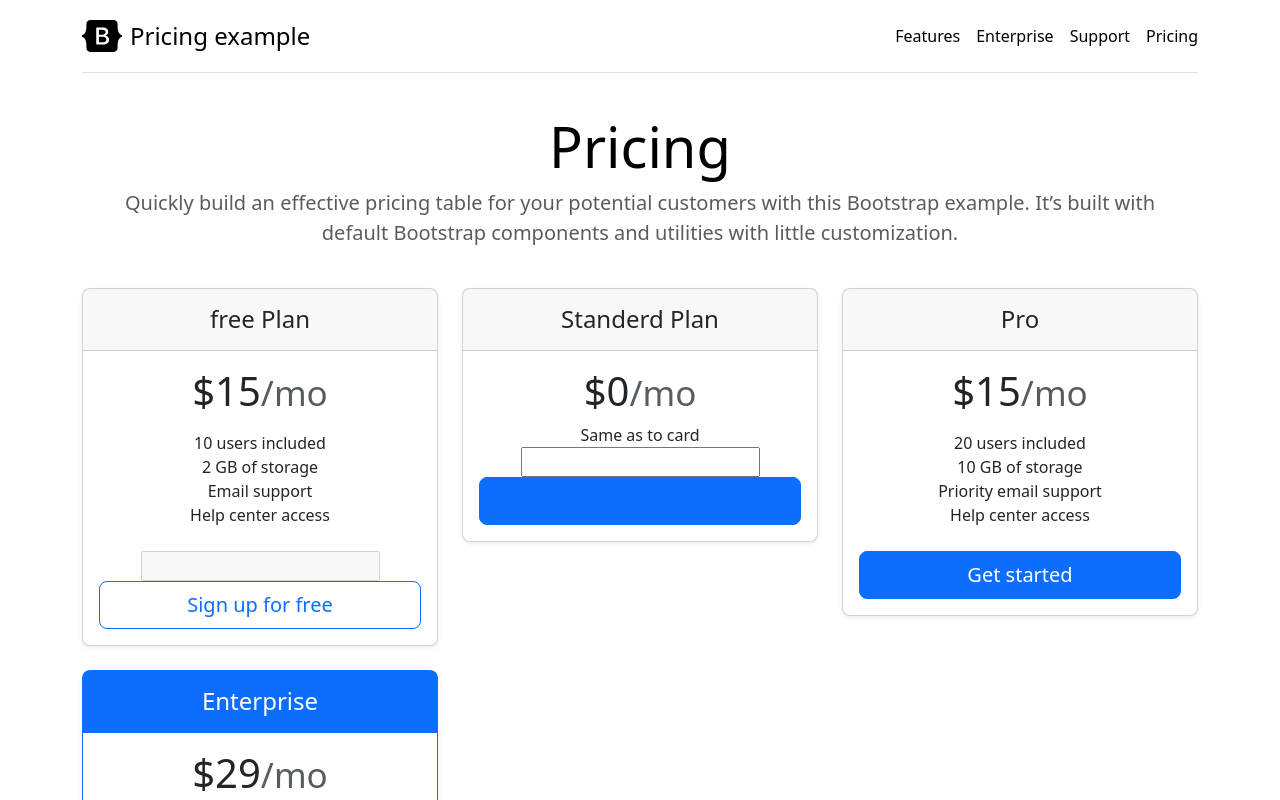
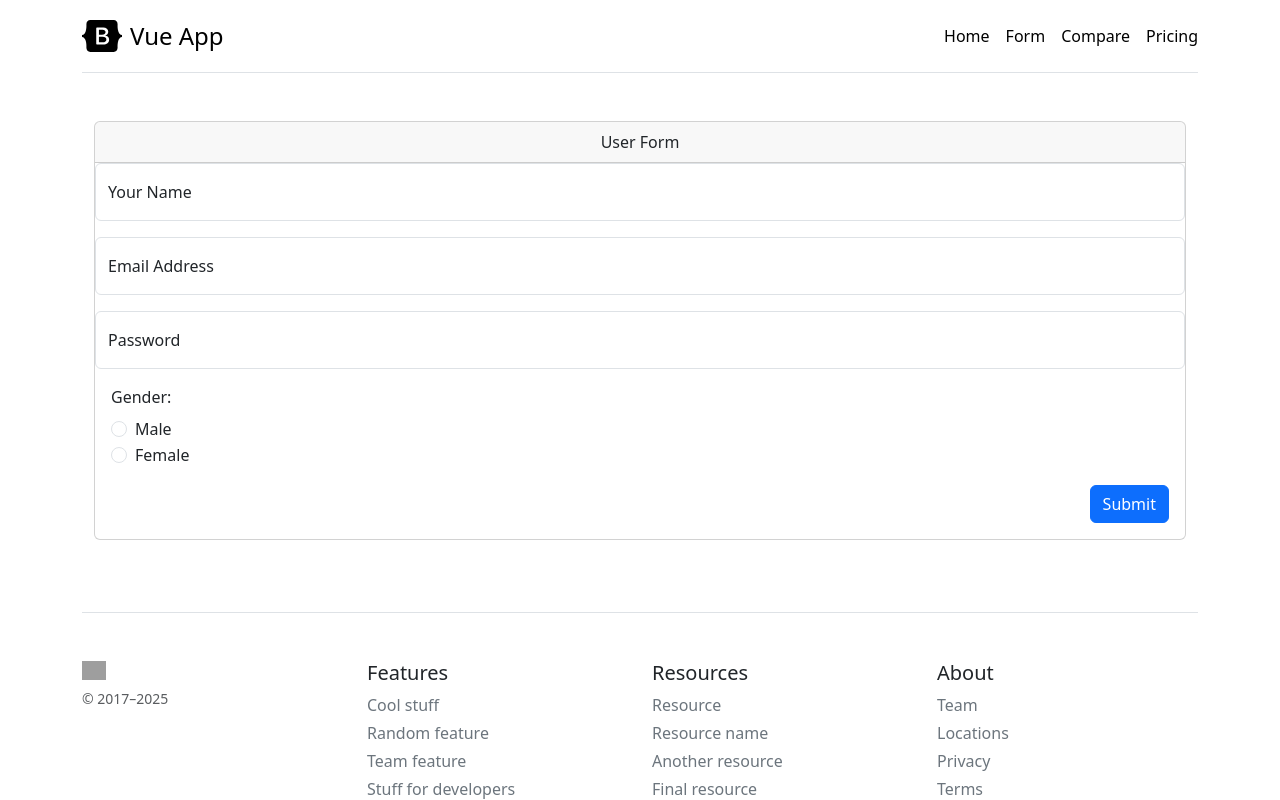
Before and after one commit to sohelr-dev/vuejs, a Vue app in the folder vue-app/: page /form in a window 1280 px wide. Shown: the top 800 px of the page. Built offline with nearby package versions, Linux system fonts and the light colour scheme; grey boxes are pictures that could not be loaded; the HTML template or start-up script is replaced by a standard one.

Commit message:
tamplating and form submition

```diff
--- a/vue-app/package.json
+++ b/vue-app/package.json
@@ -15,7 +15,8 @@
   },
   "dependencies": {
     "bootstrap": "^5.3.8",
-    "vue": "^3.5.22"
+    "vue": "^3.5.22",
+    "vue-router": "^4.6.3"
   },
   "devDependencies": {
     "@tsconfig/node22": "^22.0.2",
--- a/vue-app/src/App.vue
+++ b/vue-app/src/App.vue
@@ -12,8 +12,9 @@ import Princing from './views/pages/Princing.vue';
     <Navbar/>
 
     <main>
-      <Princing/>
-      <Compare/>
+      <router-view/>
+      <!-- <Princing/>
+      <Compare/> -->
 
 
     </main>
--- /dev/null
+++ b/vue-app/src/routes/index.ts
@@ -0,0 +1,16 @@
+import Compare from "@/views/pages/Compare.vue";
+import Form from "@/views/pages/Form.vue";
+import Home from "@/views/pages/Home.vue";
+import Princing from "@/views/pages/Princing.vue";
+import { createRouter, createWebHistory } from "vue-router";
+
+const myRouter =createRouter({
+     history :createWebHistory(),
+     routes:[
+          {path:'/',component:Home},
+          {path:'/price',component:Princing},
+          {path:'/compare',component:Compare},
+          {path:'/form',component:Form},
+     ]
+});
+export default myRouter
--- a/vue-app/src/views/layouts/Navbar.vue
+++ b/vue-app/src/views/layouts/Navbar.vue
@@ -3,8 +3,8 @@
     <div
       class="d-flex flex-column flex-md-row align-items-center pb-3 mb-4 border-bottom"
     >
-      <a
-        href="/"
+      <router-link
+        to="/"
         class="d-flex align-items-center link-body-emphasis text-decoration-none"
       >
         <svg
@@ -23,20 +23,20 @@
             fill="currentColor"
           ></path>
         </svg>
-        <span class="fs-4">Pricing example</span>
-      </a>
+        <span class="fs-4">Vue App</span>
+      </router-link>
       <nav class="d-inline-flex mt-2 mt-md-0 ms-md-auto">
-        <a class="me-3 py-2 link-body-emphasis text-decoration-none" href="#"
-          >Features</a
+        <router-link  class="me-3 py-2 link-body-emphasis text-decoration-none" to="/"
+          >Home</router-link
         >
-        <a class="me-3 py-2 link-body-emphasis text-decoration-none" href="#"
-          >Enterprise</a
+        <router-link  class="me-3 py-2 link-body-emphasis text-decoration-none" to="/form"
+          >Form</router-link
         >
-        <a class="me-3 py-2 link-body-emphasis text-decoration-none" href="#"
-          >Support</a
+        <router-link  class="me-3 py-2 link-body-emphasis text-decoration-none" to="/compare"
+          >Compare</router-link
         >
-        <a class="py-2 link-body-emphasis text-decoration-none" href="#"
-          >Pricing</a
+        <router-link  class="py-2 link-body-emphasis text-decoration-none" to="/price"
+          >Pricing</router-link
         >
       </nav>
     </div>
--- /dev/null
+++ b/vue-app/src/views/pages/Form.vue
@@ -0,0 +1,97 @@
+<template>
+  <div class="container py-4">
+    <div class="card">
+      <div class="card-header text-center">User Form</div>
+
+      <form @submit.prevent="formSubmit">
+
+        <!-- Name -->
+        <div class="form-floating mb-3">
+          <input
+            type="text"
+            v-model="name"
+            class="form-control"
+            placeholder="Your name"
+          />
+          <label>Your Name</label>
+        </div>
+
+        <!-- Email -->
+        <div class="form-floating mb-3">
+          <input
+            type="email"
+            v-model="email"
+            class="form-control"
+            placeholder="Email"
+          />
+          <label>Email Address</label>
+        </div>
+
+        <!-- Password -->
+        <div class="form-floating">
+          <input
+            type="password"
+            v-model="password"
+            class="form-control"
+            placeholder="Password"
+          />
+          <label>Password</label>
+        </div>
+
+        <!-- Gender -->
+        <div class="m-3">
+          <label>Gender: </label>
+
+          <div class="form-check mt-2">
+            <input
+              class="form-check-input"
+              type="radio"
+              v-model="gender"
+              value="Male"
+            />
+            <label class="form-check-label">Male</label>
+          </div>
+
+          <div class="form-check form-check-inline">
+            <input
+              class="form-check-input"
+              type="radio"
+              v-model="gender"
+              value="Female"
+            />
+            <label class="form-check-label">Female</label>
+          </div>
+        </div>
+
+        <!-- Submit -->
+        <div class="m-3 text-end">
+          <button class="btn btn-primary" type="submit">Submit</button>
+        </div>
+
+      </form>
+    </div>
+  </div>
+</template>
+
+<script setup>
+import { ref } from "vue";
+
+// form states
+const name = ref("");
+const email = ref("");
+const password = ref("");
+const gender = ref("");
+
+// submit handler
+function formSubmit() {
+  console.log("Name:", name.value);
+  console.log("Email:", email.value);
+  console.log("Password:", password.value);
+  console.log("Gender:", gender.value);
+
+//   alert("Form submitted successfully!");
+}
+</script>
+
+<style scoped>
+</style>
--- /dev/null
+++ b/vue-app/src/views/pages/Home.vue
@@ -0,0 +1,17 @@
+<script setup>
+
+</script>
+
+<template>
+
+  <div class="container py-3">
+     <div class="text-center bg-primary bg-opacity-25 ">
+          Welcome to Dashboard
+     </div>
+  </div>
+</template>
+
+<style>
+
+
+</style>
```
Also changed, not shown: vue-app/src/main.ts (+4 -3 lines), 1 other file (tests, documents, lock files or other folders).
